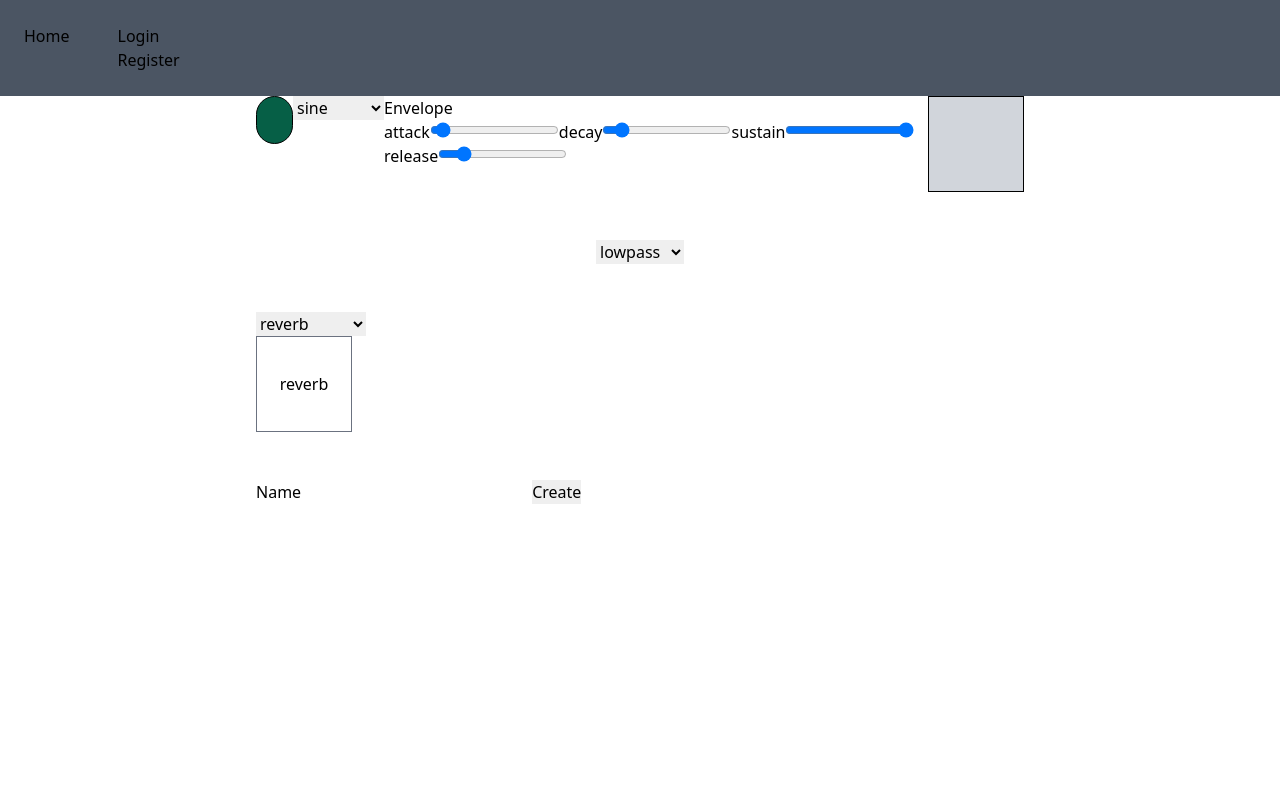
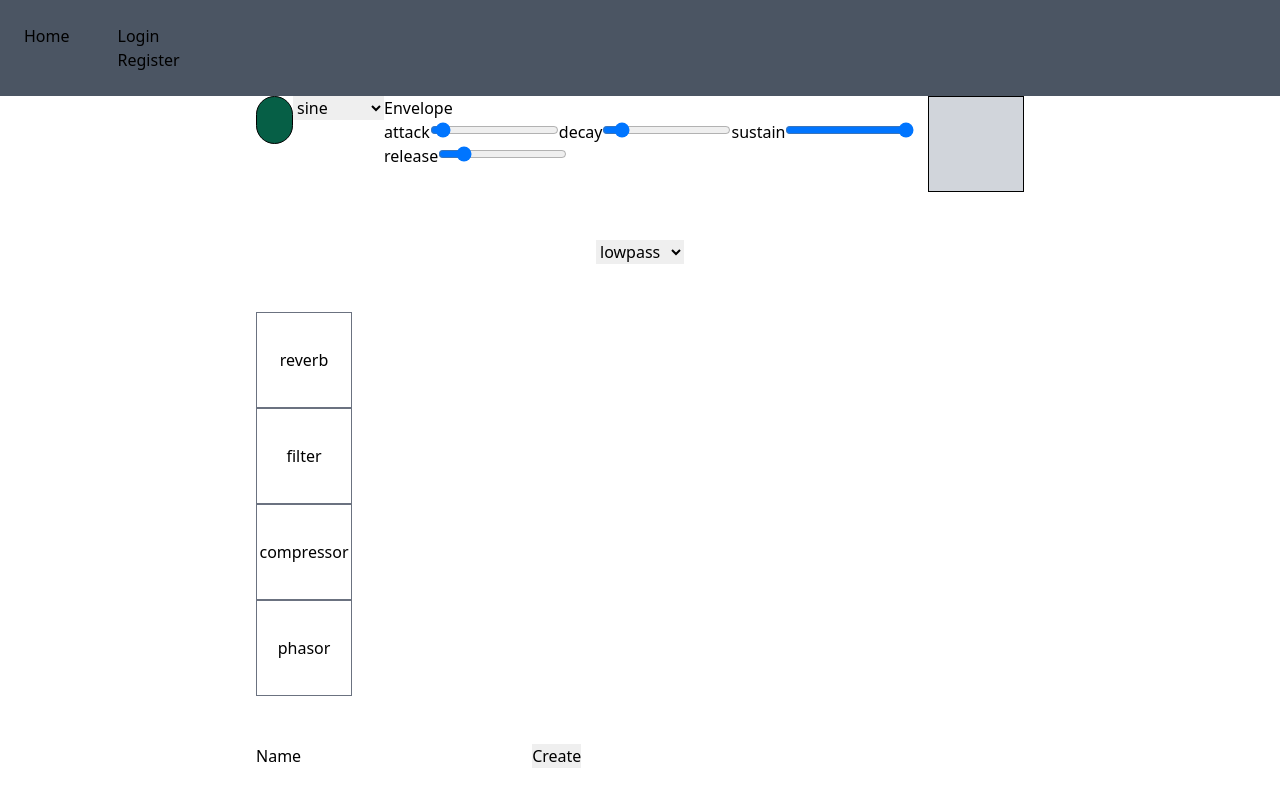
Before and after one commit to billymoroney1/synth-frontend, a Next.js app: page /Synth/0 in a window 1280 px wide. Built offline with nearby package versions, Linux system fonts and the light colour scheme; some icons are missing.

Commit message:
added stash changes

```diff
--- a/components/Profile/Preset.js
+++ b/components/Profile/Preset.js
@@ -16,7 +16,7 @@ export default function Preset(props) {
     }
 
     return (
-        <div>
+        <div className='border border-black w-64 h-64 m-12'>
         {visible && (
             <div>
                 <div className='rounded overflow-hidden shadow-lg'>
--- a/components/Synth/EffectControl.js
+++ b/components/Synth/EffectControl.js
@@ -6,19 +6,18 @@ export default function EffectControl(props) {
     const [active, setActive] = useState(props.status)
     const [name, setName] = useState(props.name)
 
-    useEffect(() => {
-        console.log(props.name, props.status)
-        setName(props.name)
-        setActive(props.status)
-    }, [props])
+    //CODE FOR ATTEMPTING TO USE A DROP DOWN MENU TO CHANGE WHICH CONTROL WAS VISIBLE
 
-    useEffect(() => {
-        console.log(status, name)
-    }, [active, name])
+    // useEffect(() => {
+    //     console.log(props.name, props.status)
+    //     setName(props.name)
+    //     setActive(props.status)
+    // }, [props])
 
     //toggle effect on off
     const handleClick = (e) => {
-        props.onOff(props.name)
+        props.onOff(name)
+        setActive(active ? false : true)
     }
 
     //toggles classes for style
--- a/components/Synth/EffectPanel.js
+++ b/components/Synth/EffectPanel.js
@@ -5,15 +5,15 @@ import EffectControl from './EffectControl'
 import EffectParams from './EffectParams'
 import Dropdown from './Dropdown'
 
+// WORK IN PROGRESS, HAS POTENTIAL BUT NEED TO SIMPLIFY FOR MVP
+
 export default function EffectPanel({effects, onOff}) {
 
     //keep track of which effect is selected
     const [current, setCurrent] = useState(effects[0])
     //keep track of current effects parameters
 
-
     //list of all effect names
-
 
     const handleEffectName = (e) => {
         for (let i = 0; i < effects.length; i++){
--- a/components/Synth/EffectParams.js
+++ b/components/Synth/EffectParams.js
@@ -1,7 +1,22 @@
 import React from 'react'
 
+//WOULD USE THIS COMPONENT TO ABSTRACT THE ABILITY TO CREATE SLIDER MENUS TO MANAGE AN EFFECT'S STATE, THE DETAILS OF PARSING AND DISTRIBUTING ALL THAT DATA GOT TOO COMPLICATED FOR MVP
 export default function EffectParams(props){
+
+    //params is in array of objects: [{name: , value:  min: , max: , step:} ... ]
+    const [params, setParams] = useState(props.params)
+
+    const handleChange = (e) => {
+        props.changeEffectValue(e.target.value, e.target.name)
+    }
+
+    const sliders = params.map((p, key) => {
+        return <div><label htmlFor={p.name}>{p.name}</label><input onChange={handleChange} name={p.name} type='range' min={p.min} max={p.max} step={p.step} value={p.value}></input></div>
+    })
+
     return(
-        <div></div>
+        <div>
+            {sliders}
+        </div>
     )
 }
--- a/pages/Profile.js
+++ b/pages/Profile.js
@@ -35,11 +35,14 @@ export default function Profile() {
     return (
         <Layout>
         {!loading && (
-            <div className={styles.container}>
-                Profile
-                <ul>
+            <div>
+                <div>
+                   Profile
+                </div>
+                <div className='grid grid-flow-row grid-cols-3 auto-rows-auto justify-items-center'>
                     {viewPresets}
-                </ul>
+                </div>
+
             </div>
         )}
         </Layout>
--- a/pages/Synth/[pid].js
+++ b/pages/Synth/[pid].js
@@ -6,7 +6,8 @@ import Dropdown from '../../components/Synth/Dropdown'
 import Envelope from '../../components/Synth/Envelope'
 import SavePreset from '../../components/Synth/SavePreset'
 import EditPreset from '../../components/Synth/EditPreset'
-import EffectPanel from '../../components/Synth/EffectPanel'
+import EffectParams from '../../components/Synth/EffectParams'
+// import EffectPanel from '../../components/Synth/EffectPanel'
 
 //nextjs router
 import { useRouter } from 'next/router'
@@ -39,6 +40,9 @@ export default function Synth(props) {
     const [envelope, setEnvelope] = useState([0.1, 0.2, 1.0, 0.8])
     //full preset state
     const [preset, setPreset] = useState([])
+
+    // would use individual states like this to manage an effect's parameters
+    // const [reverb, setReverb] = useState([])
 
     //hook to query for single preset
     useEffect(async () => {
@@ -139,7 +143,10 @@ export default function Synth(props) {
                     <Dropdown name='filterType' value={filter} options={['lowpass', 'highpass']} handleChange={optionSelect} />
                 </div>
                 <div>
-                    <EffectPanel effects={effects} onOff={effectOnOff} />
+                    <EffectControl name='reverb' onOff={effectOnOff} />
+                    <EffectControl name='filter' onOff={effectOnOff} />
+                    <EffectControl name='compressor' onOff={effectOnOff} />
+                    <EffectControl name='phasor' onOff={effectOnOff} />
                 </div>
             {!edit && (
                 <SavePreset preset={preset} />
```
